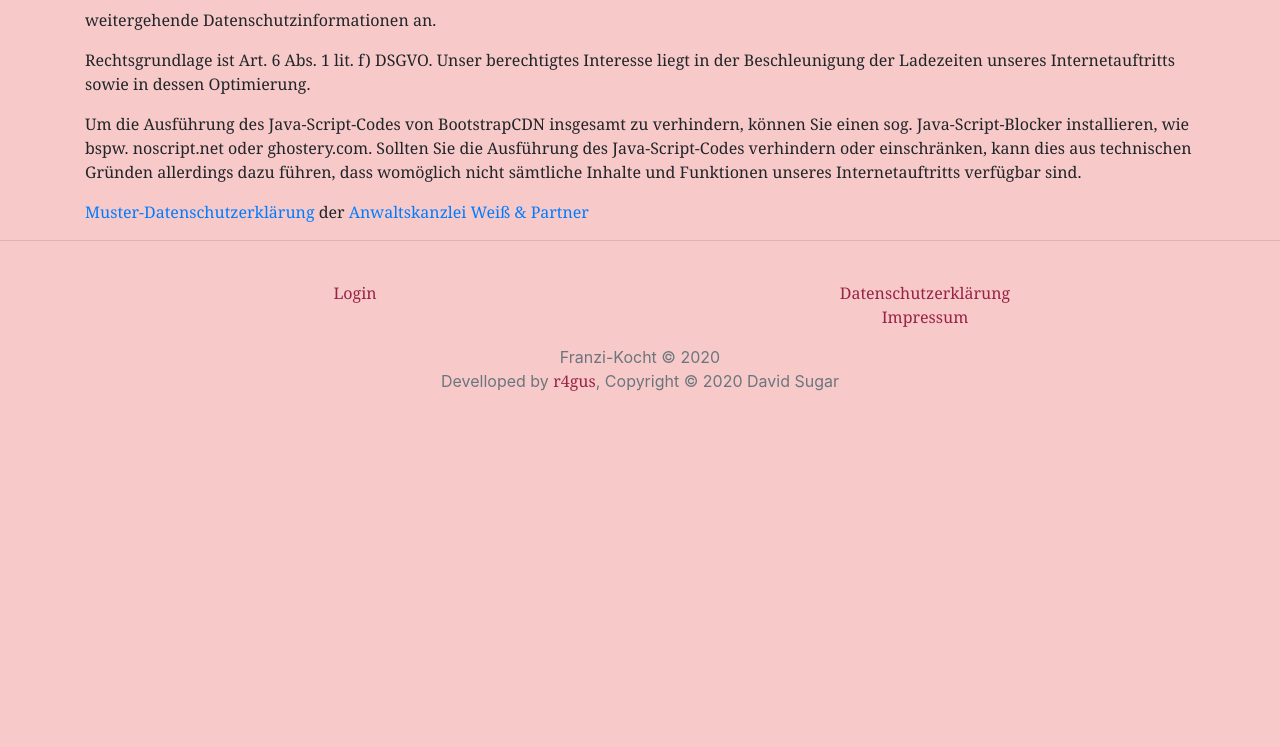
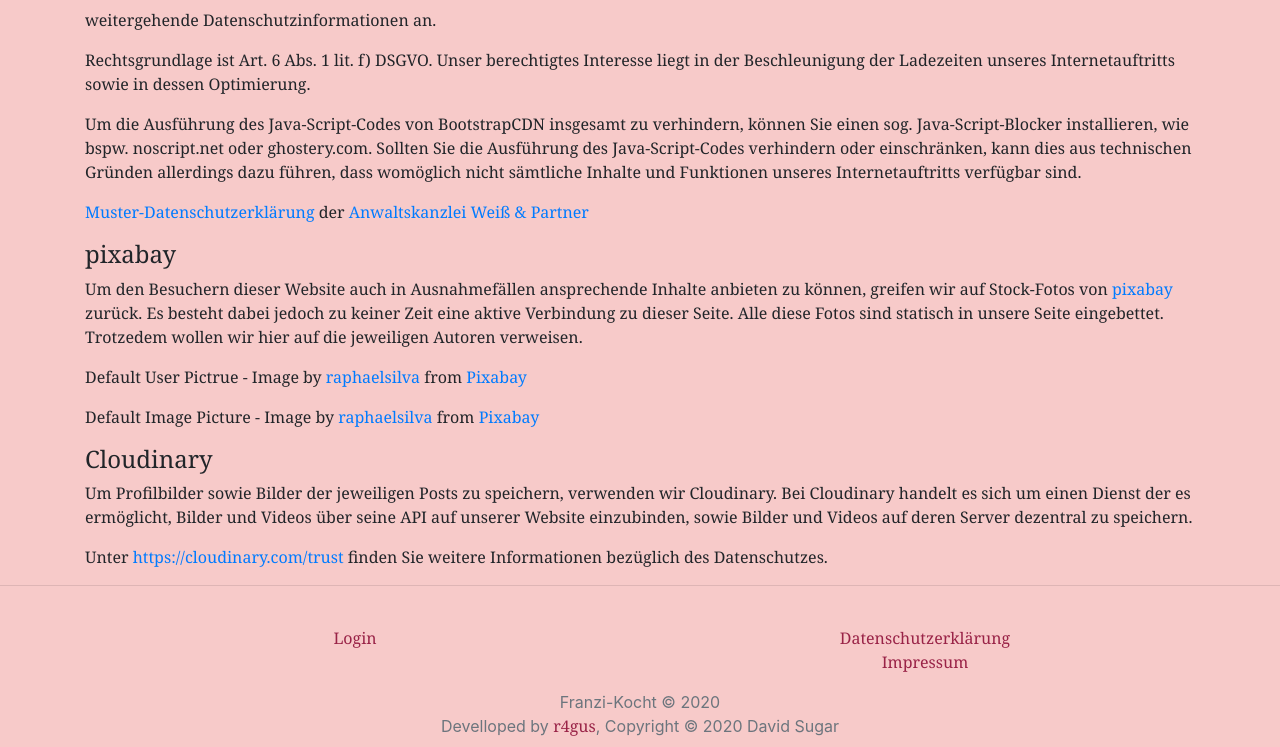
Before and after one commit to r4gus/Blogger, a Flask app: page /datenschutzerklaerung in a window 1280 px wide. Shown: the part 5432-6179 px from the top of the page. Before the commit the page ends 5823 px from the top, so only its background shows below. Run offline with Flask 2, Linux system fonts and the light colour scheme; some libraries are stand-ins or nearby versions.

Commit message:
minor changes

```diff
--- a/app/templates/legal/dsgvo_datenschutzerklärung.html
+++ b/app/templates/legal/dsgvo_datenschutzerklärung.html
@@ -106,4 +106,25 @@
 
 <p>
 <a target="_blank" href="https://www.ratgeberrecht.eu/leistungen/muster-datenschutzerklaerung.html">Muster-Datenschutzerklärung</a> der <a target="_blank" href="https://www.ratgeberrecht.eu/datenschutz/datenschutzerklaerung-generator-dsgvo.html">Anwaltskanzlei Weiß &amp; Partner</a></p>
+
+<h4>pixabay</h4>
+<p>Um den Besuchern dieser Website auch in Ausnahmefällen ansprechende Inhalte
+anbieten zu können, greifen wir auf Stock-Fotos von <a href="www.pixabay.com" target="_blank">pixabay</a> zurück. Es besteht
+dabei jedoch zu keiner Zeit eine aktive Verbindung zu dieser Seite. Alle diese Fotos
+sind statisch in unsere Seite eingebettet. Trotzedem wollen wir hier auf die
+jeweiligen Autoren verweisen.</p>
+<p>Default User Pictrue - Image by <a href="https://pixabay.com/users/raphaelsilva-4702998/?utm_source=link-attribution&amp;utm_medium=referral&amp;utm_campaign=image&amp;utm_content=3814081">raphaelsilva</a> from <a href="https://pixabay.com/?utm_source=link-attribution&amp;utm_medium=referral&amp;utm_campaign=image&amp;utm_content=3814081">Pixabay</a>
+</p>
+<p>Default Image Picture - Image by <a href="https://pixabay.com/users/raphaelsilva-4702998/?utm_source=link-attribution&amp;utm_medium=referral&amp;utm_campaign=image&amp;utm_content=2160911">raphaelsilva</a> from <a href="https://pixabay.com/?utm_source=link-attribution&amp;utm_medium=referral&amp;utm_campaign=image&amp;utm_content=2160911">Pixabay</a>
+</p>
+
+<h4>Cloudinary</h4>
+<p>Um Profilbilder sowie Bilder der jeweiligen Posts zu speichern, verwenden wir
+Cloudinary. Bei Cloudinary handelt es sich um einen Dienst der es ermöglicht,
+Bilder und Videos über seine API auf unserer Website einzubinden, sowie Bilder
+und Videos auf deren Server dezentral zu speichern.
+</p>
+<p>Unter
+<a href="https://cloudinary.com/trust" target="_blank" rel="noopener">https://cloudinary.com/trust</a>
+finden Sie weitere Informationen bezüglich des Datenschutzes.</p>
 {% endblock %}
--- a/app/templates/post.html
+++ b/app/templates/post.html
@@ -6,7 +6,7 @@
 <div class="container mb-3">
     <div class="row mb-2">
 	<div class="col-md-4 p-2">
- 	    <img src="{%if post.image_url == None %}../static/placeholder.jpg{% else %}{{ post.image_url }}{% endif %}"
+ 	    <img src="{%if post.image_url == None %}../static/default_image.png{% else %}{{ post.image_url }}{% endif %}"
 			 class="img-thumbnail" style="width: 100%;" alt="..." data-toggle="modal" data-target="#exampleModal">
 
 	    <h1 class="pb-3">{{ post.title }}</h1>
@@ -37,7 +37,7 @@
 	<div class="modal-dialog" role="document">
 <div class="modal-content">
       <div class="modal-body">
- 	    <img src="{%if post.image_url == None %}../static/placeholder.jpg{% else %}{{ post.image_url }}{% endif %}"  style="width: 100%;">
+ 	    <img src="{%if post.image_url == None %}../static/default_image.png{% else %}{{ post.image_url }}{% endif %}"  style="width: 100%;">
       </div>
     </div>
 	</div>
--- a/app/templates/posts.html
+++ b/app/templates/posts.html
@@ -6,7 +6,7 @@
 	<div class="card">
 		<a class="text-decoration-none" href="{{ url_for('main.post', id=post.id) }}">
             {% if post.image_url == None %}
-		    <img src="../static/placeholder.jpg" class="card-img-top" alt="placeholder.jpg" >
+		    <img src="../static/default_image.png" class="card-img-top" alt="placeholder.jpg" >
             {% else %}
 		    <img src="{{ post.image_url }}" class="card-img-top" alt="{{ post.image_name }}" >
             {% endif %}
--- a/app/templates/user/user_card.html
+++ b/app/templates/user/user_card.html
@@ -1,5 +1,5 @@
 <div class="media p-3">
-    <img src="{%if user.image_url == None %}../../static/user_placeholder.jpg{%
+    <img src="{%if user.image_url == None %}../../static/default_user.png{%
     else %}{{ user.image_url }}{% endif %}"
     class="mr-3 mt-3 rounded-circle" style="width: 120px; height: 120px;" alt="...">
 
```
Also changed, not shown: app/static/default_image.png (added), app/static/default_user.png (added), app/static/placeholder.jpg (deleted), app/static/user_placeholder.jpg (deleted).
